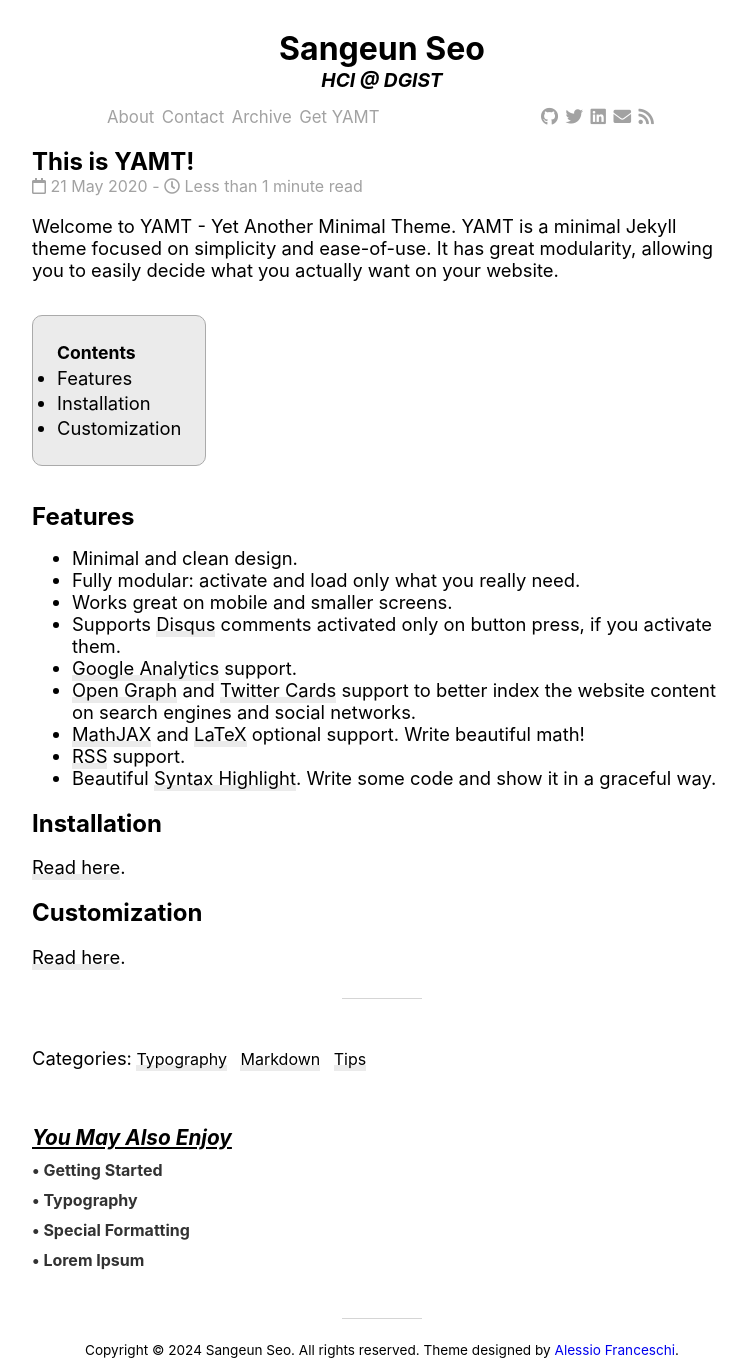
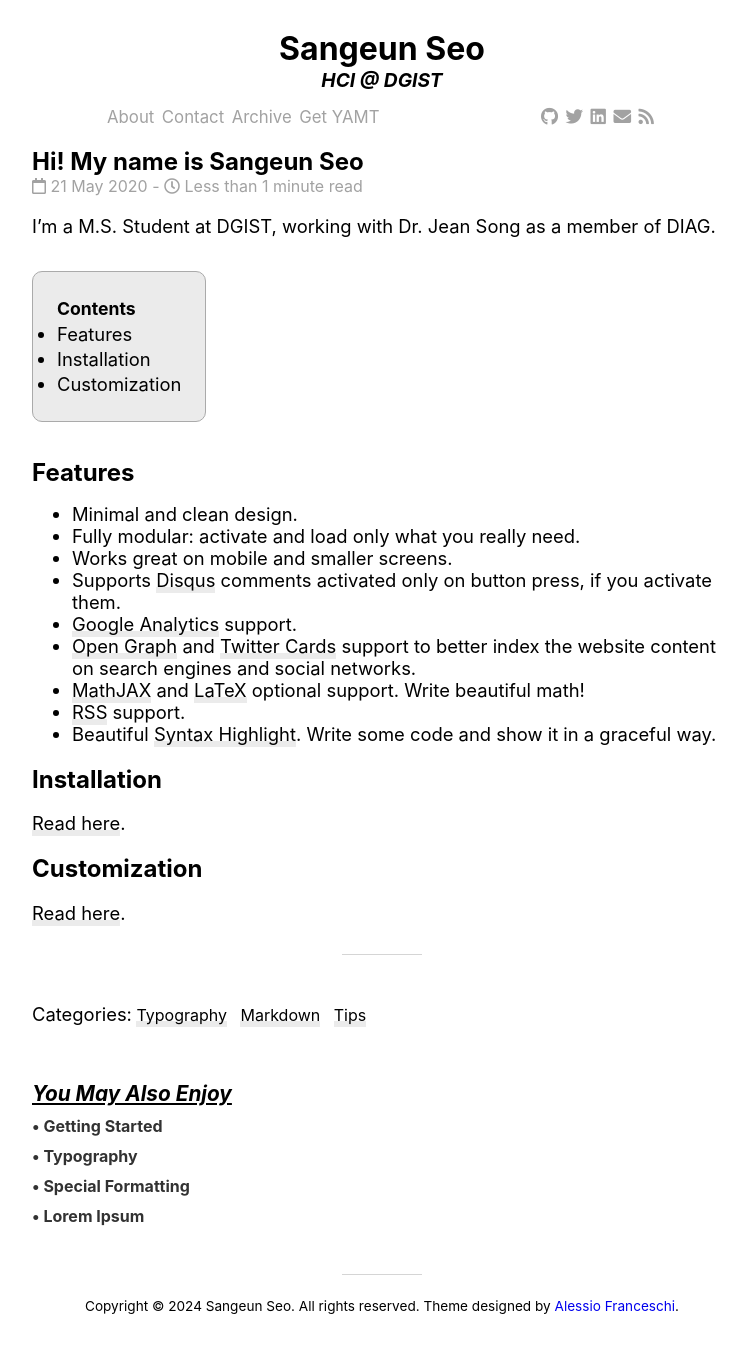
Before and after one commit to seseo98/my-homepage, a Jekyll site: the page built from _posts/2020-05-21-this-is-yamt.md, in a window 1280 px wide. Shown: the whole page, without its empty margins (258-1005 px from the left). Built offline with Jekyll 4.4.1, drawn with Linux system fonts in a browser that asks for light colours; nearby versions of some CDN libraries; comment, search, counter and statistics services are not loaded; after the commit the page ends 1328 px from its top, so only the background shows below that.

Commit message:
Update 2020-05-21-this-is-yamt.md

```diff
--- a/_posts/2020-05-21-this-is-yamt.md
+++ b/_posts/2020-05-21-this-is-yamt.md
@@ -1,12 +1,12 @@
 ---
-title: This is YAMT!
+title: Hi! My name is Sangeun Seo
 layout: post
 categories: [Typography, Markdown, Tips]
 image: /assets/img/logo.jpg
-description: "Welcome to YAMT - Yet Another Minimal Theme."
+description: "I'm a M.S. Student at DGIST, working with Dr. Jean Song as a member of DIAG."
 ---
 
-Welcome to YAMT - Yet Another Minimal Theme. YAMT is a minimal Jekyll theme focused on simplicity and ease-of-use. It has great modularity, allowing you to easily decide what you actually want on your website.
+I'm a M.S. Student at DGIST, working with Dr. Jean Song as a member of DIAG.
 
 * hello
 {:toc}
```
